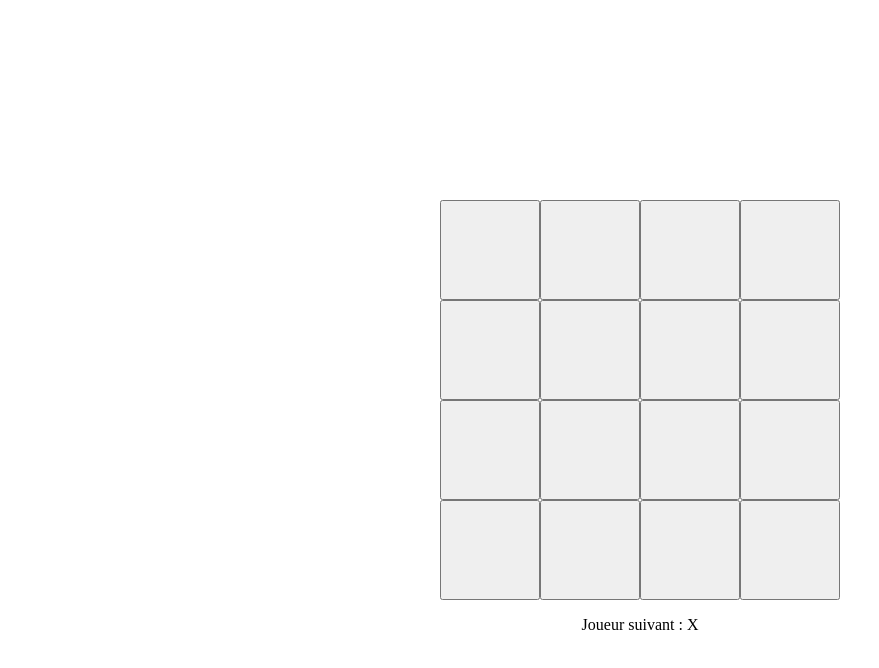
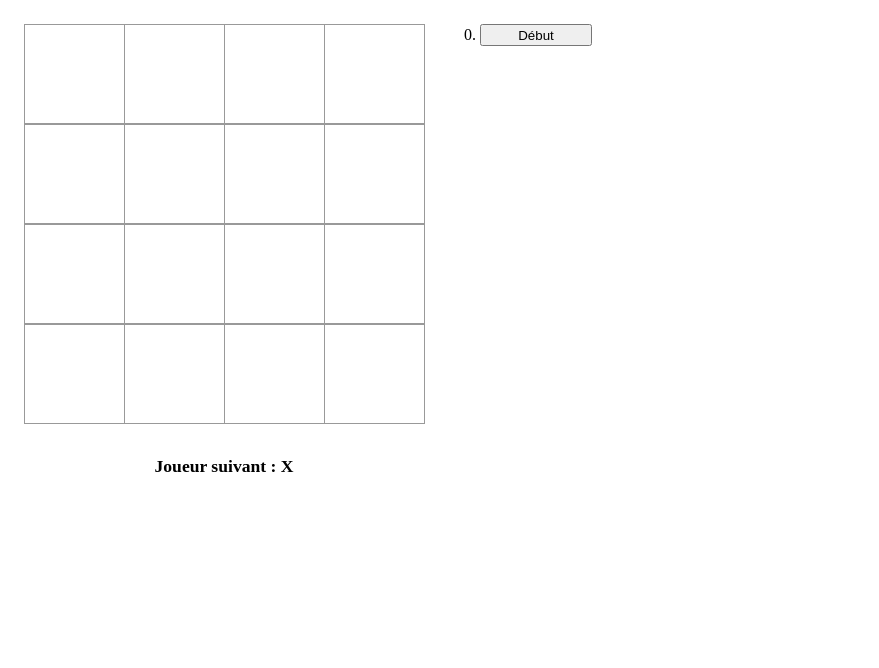
Before and after one commit to VincentTam/TP-Tic-Tac-Toe, a React app: page / in a window 1280 px wide. Shown: the whole page, without its empty margins (0-879 px from the left). Built offline with nearby package versions, Linux system fonts and the light colour scheme.

Commit message:
incoporated code for history

```diff
--- a/src/components/Game.js
+++ b/src/components/Game.js
@@ -8,11 +8,15 @@ export default function Game() {
   const boardSize = 4;
   const relativeSize = 50; // min(?vw, ?vh)
   const boardWidth = `min(${relativeSize}vw, ${relativeSize}vh)`;
-  const [squaresHistory, setSquaresHistory] = useState(
-    [Array(Math.pow(boardSize, 2)).fill(null)]
-  );
+  const [squaresHistory, setSquaresHistory] = useState([
+    {
+      squares: Array(Math.pow(boardSize, 2)).fill(null),
+      playedRow: -1,
+      playedCol: -1
+    }
+  ]);
   const [xIsNext, setXIsNext] = useState(true);
-  const curSquares = () => [...squaresHistory.slice(-1)[0]];
+  const curSquares = () => [...squaresHistory.slice(-1)[0].squares];
 
   function getWinPos() {
     const linesToCheck = [
@@ -53,29 +57,54 @@ export default function Game() {
     if (squares[clickedSquareId] || getWinPos().length != 0) {
       return;
     }
-    setSquaresHistory(
-      squaresHistory.toSpliced(-1, 1,
-        squares.map((value, id) =>
+    setSquaresHistory([
+      ...squaresHistory,
+      {
+        squares: squares.map((value, id) =>
           id === clickedSquareId ? (xIsNext ? "X" : "O") : value
-      ))
-    );
+        ),
+        playedRow: Math.floor(clickedSquareId / boardSize) + 1,
+        playedCol: clickedSquareId % boardSize + 1
+      }
+    ]);
     setXIsNext(!xIsNext);
   };
 
+  const Steps = () =>
+    squaresHistory.map((move, id) => {
+      const xOrO = id & 1 ? "X" : "O";
+      const buttonValue =
+        id ? `${xOrO} : [C]${move.playedCol} - [L]${move.playedRow}` : "Début";
       return (
-    <div
-      className="board"
+        <li key={id}>
+          <input type="button" value={buttonValue} className="step-btn" />
+        </li>
+      );
+    });
+
+  return (
+    <div className="flex-row">
+      <div className="flex-column-wrap">
+        <div className="board"
           style={{
             width: boardWidth,
-        height: boardWidth
-        }}>
+            height: boardWidth,
+          }}
+        >
           <Board
             boardSize={boardSize}
             relativeSize={relativeSize}
             squares={curSquares()}
             whenSquareClicked={fillSquare}
           />
-      <p>{getStatus()}</p>
+        </div>
+        <div className="status-line">{getStatus()}</div>
+      </div>
+      <div>
+        <ol start={0}>
+          <Steps />
+        </ol>
+      </div>
     </div>
   );
 }
--- a/src/css/styles.css
+++ b/src/css/styles.css
@@ -3,18 +3,42 @@
   flex-wrap: wrap;
   align-items: center;
   justify-content: center;
+  margin: 1rem;
   /* height: min(50vw, 50vh); */
   /* width: min(50vw, 50vh); */
   /* center the board */
-  position: absolute;
-  top: 50%;
-  left: 50%;
-  transform: translate(-50%, -50%);
 }
 
 .squareBtn {
   /* flex: 1 1 33%; */
   /* height: min(16.6vw, 16.6vh); */
   /* width: min(16.6vw, 16.6vh); */
-  font-size: 4rem;
+  font-size: 3rem;
+  font-weight: bold;
+  background: #fff;
+  border: 1px solid #999;
+  margin-right: -1px;
+  margin-top: -1px;
+  padding: 0;
+  text-align: center;
 }
+
+.status-line {
+  margin: 1rem;
+  font-weight: bolder;
+  font-size: 1.1rem;
+}
+
+.step-btn {
+  padding: 0.1rem;
+  width: 7rem;
+  margin-right: 1.5rem;
+}
+
+.flex-column-wrap {
+  display: flex;
+  flex-flow: column wrap;
+  text-align: center;
+}
+
+.flex-row { display: flex; flex-direction: row; }
```
Lines whose indentation alone changed are shown as unchanged.
